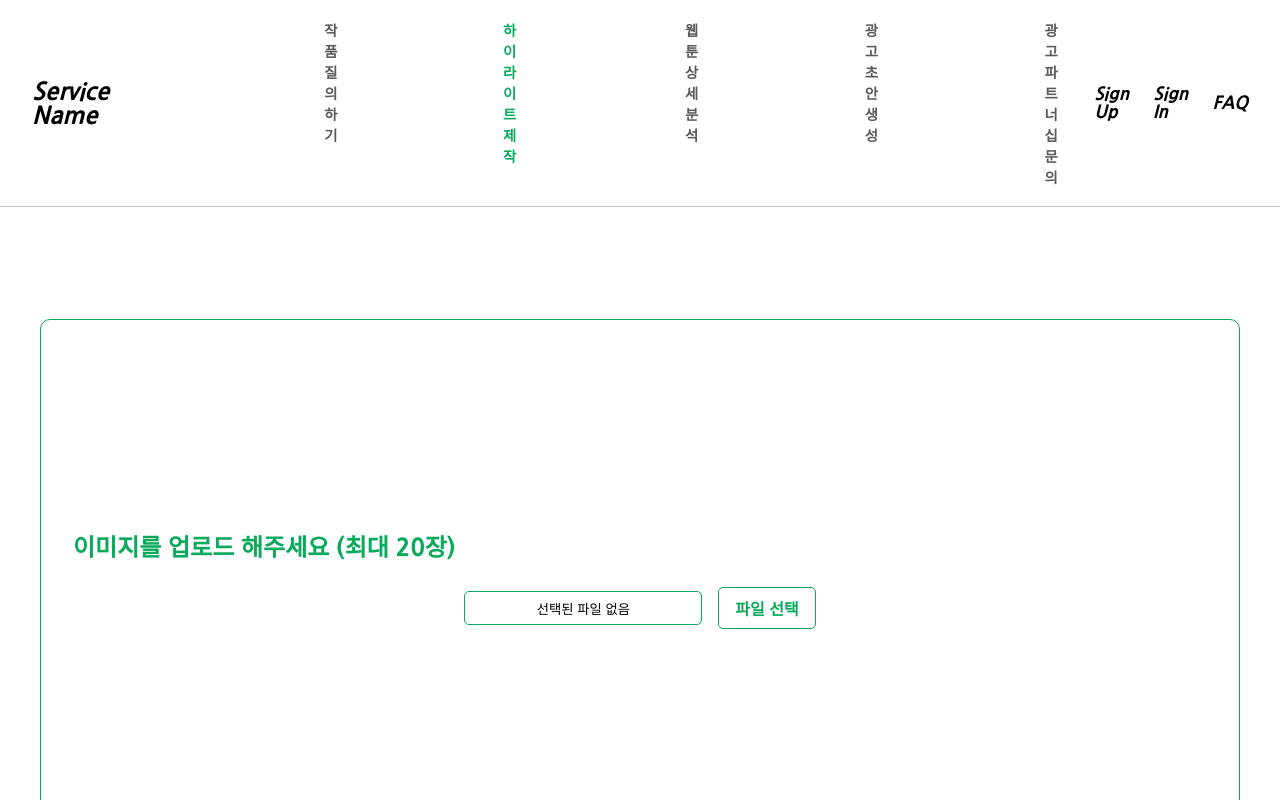
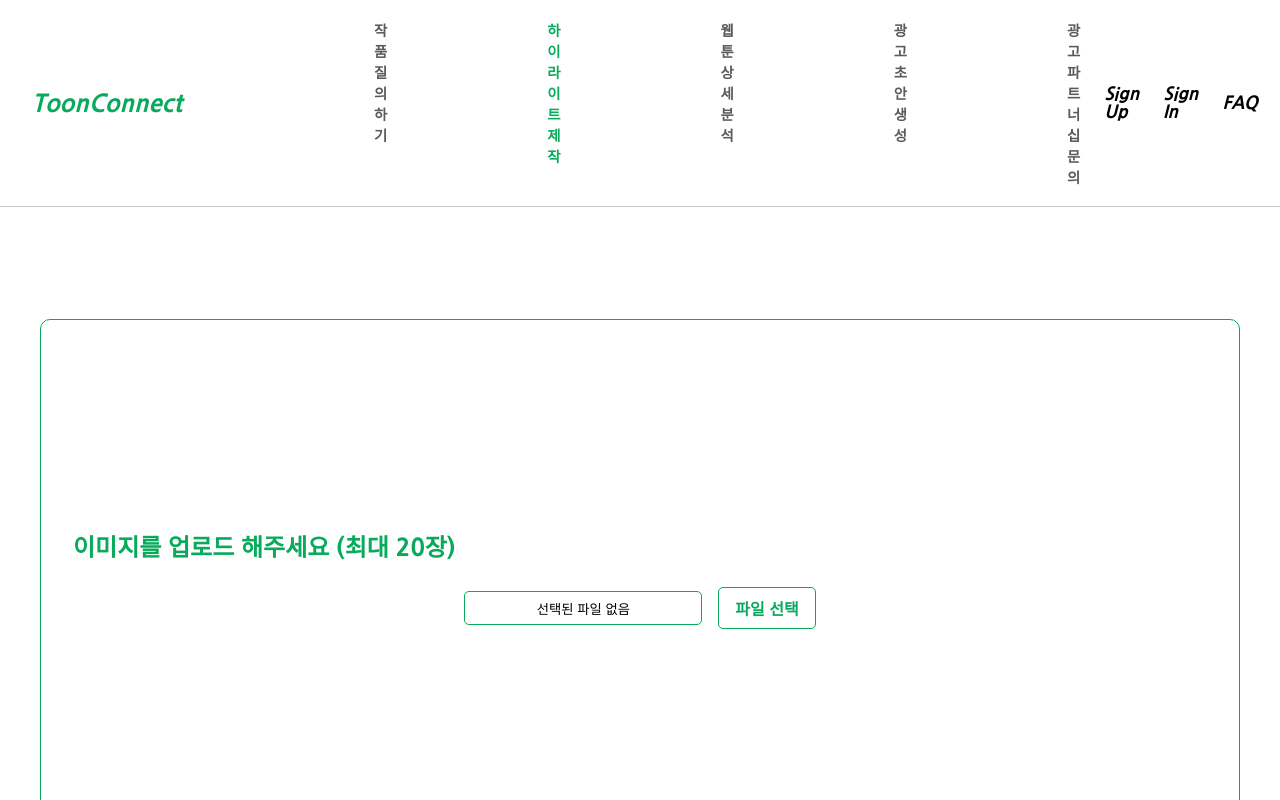
Before and after one commit to Mydefinary/big16, a React (Create React App) app in the folder frontend/: page / in a window 1280 px wide. Shown: the top 800 px of the page. Built offline with nearby package versions, Linux system fonts and the light colour scheme.

Commit message:
front 수정

```diff
--- a/frontend/src/components/Navbar.tsx
+++ b/frontend/src/components/Navbar.tsx
@@ -5,7 +5,7 @@ const Navbar = () => {
   return (
     <nav className="navbar">
       <div className="navbar-left">
-        <span className="logo">Service Name</span>
+        <span className="logo">ToonConnect</span>
         <ul>
           <li>작품 질의하기</li>
           <li className="active">하이라이트 제작</li>
--- a/frontend/src/styles/Navbar.css
+++ b/frontend/src/styles/Navbar.css
@@ -22,7 +22,7 @@
   font-style: italic;
   margin-right: 12rem;
   font-size: 1.5rem;
-  color : #000000;
+  color : #09AA5C;
 }
 
 .navbar-left ul {
```
